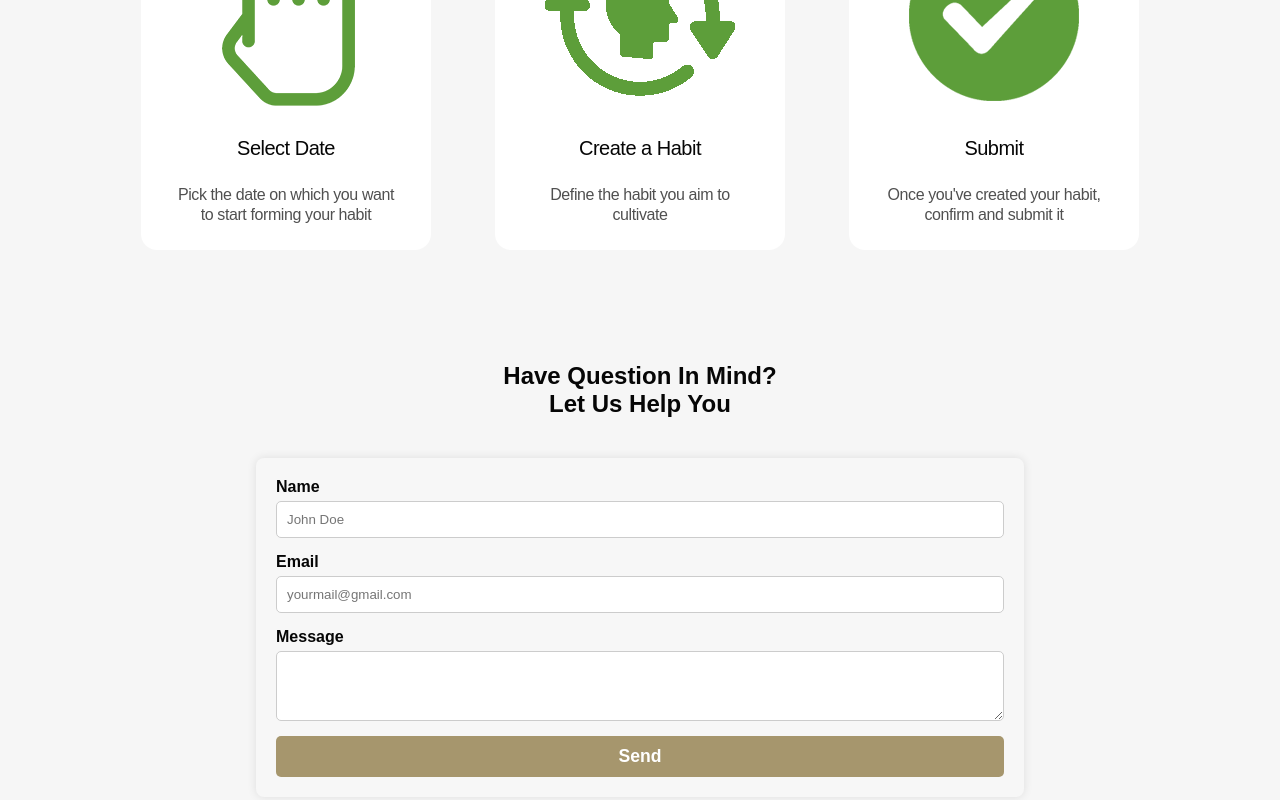
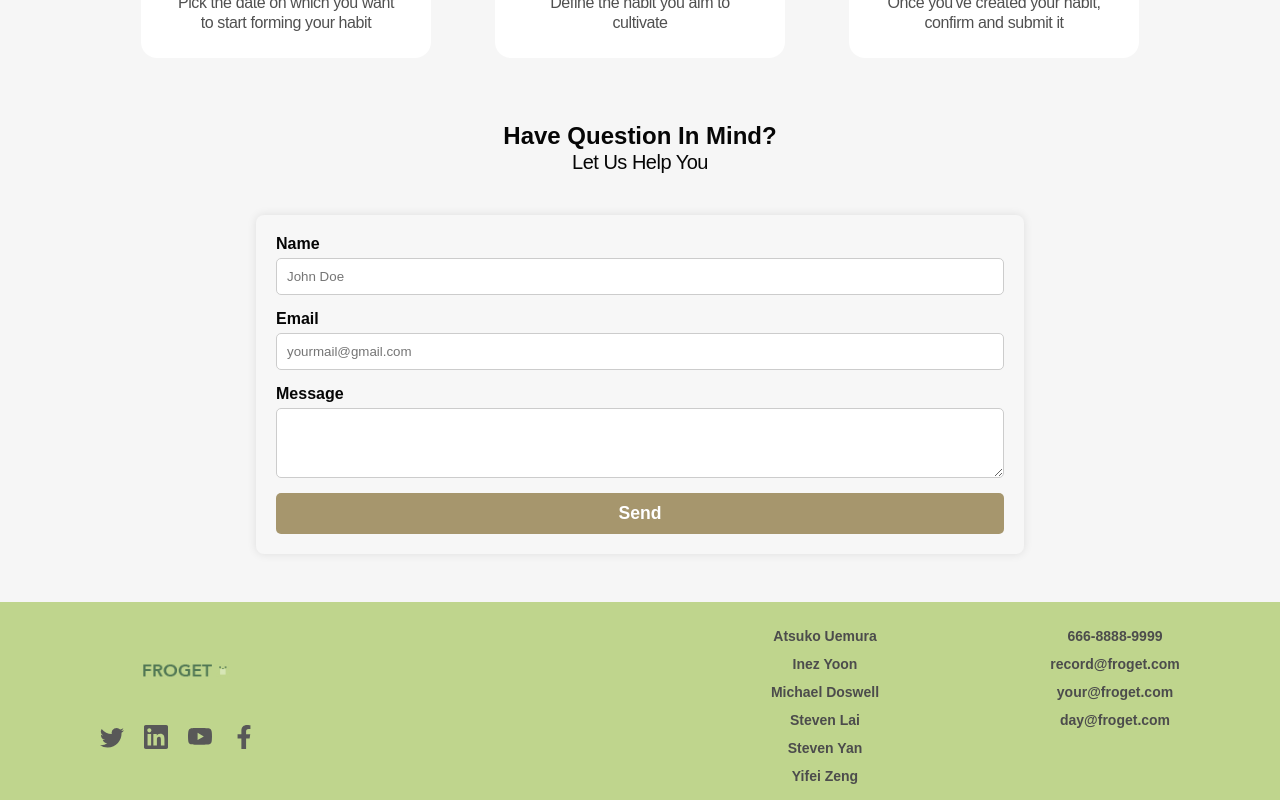
Before and after one commit to thebiggest0/QDS-group-11, a React (Vite) app: page / in a window 1280 px wide. Shown: the part 3460-4260 px from the top of the page. Built offline with nearby package versions, Linux system fonts and the light colour scheme; no server answers; a web font is replaced by a local one.

Commit message:
Change font size of about section

```diff
--- a/src/scenes/about/about.css
+++ b/src/scenes/about/about.css
@@ -85,7 +85,7 @@ body {
     align-items: center;
     justify-content: center;
     flex-direction: column;
-    margin: 6rem 0rem;
+    margin: 3rem 0rem;
 }
 
 textarea {
@@ -208,7 +208,7 @@ textarea {
 }
 
 .work-section-wrapper {
-    margin-top: 15rem;
+    margin-top: 3rem;
 }
 
 .work-section-top p {
--- a/src/scenes/about/contact.jsx
+++ b/src/scenes/about/contact.jsx
@@ -28,7 +28,7 @@ const Contact = () => {
     return (
         <div className="contact-page-wrapper">
             <h1 >Have Question In Mind?</h1>
-            <h1 >Let Us Help You</h1>
+            <p className="text-xl lg:text-6xl font-light leading-tight tracking-tight text-gray-500">Let Us Help You</p>
             <form className="form-container" ref={form} onSubmit={sendEmail}>
                 <div>
                     <label>Name</label>
```
